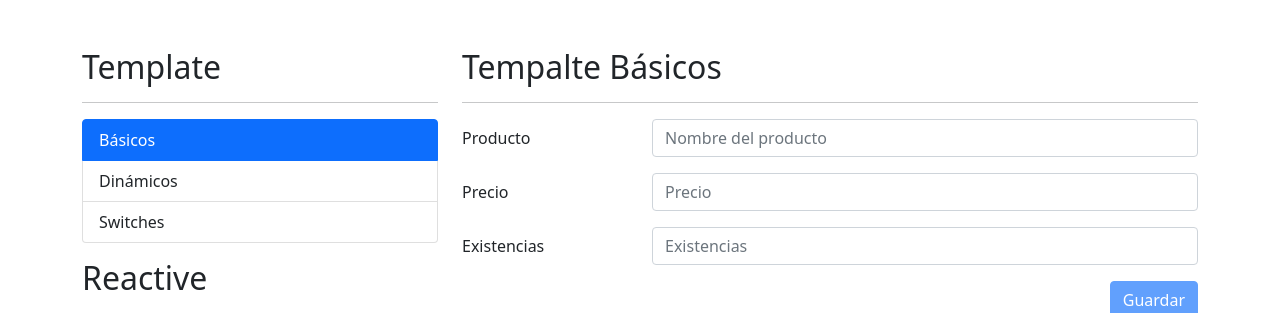
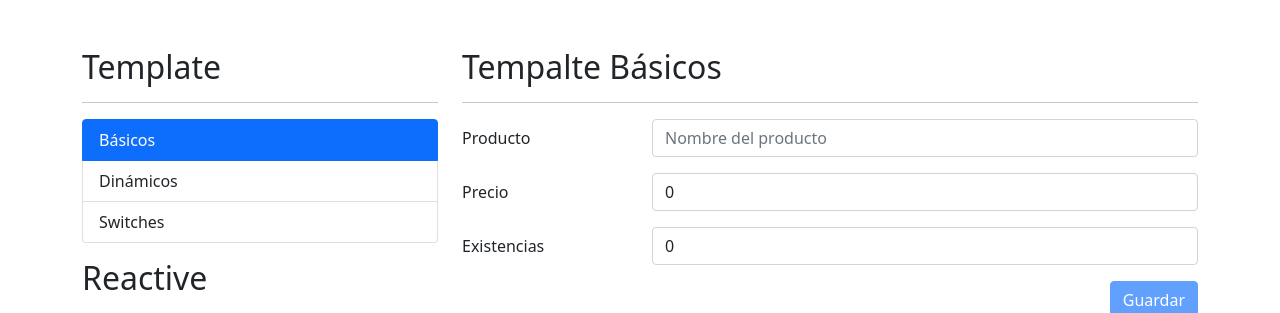
Before and after one commit to ElLuchoMan/FormulariosApp, an Angular app: page /template/basicos in a window 1280 px wide. Shown: the top 313 px of the page. Built offline with nearby package versions, Linux system fonts and the light colour scheme.

Commit message:
Básicos por Template, terminados

```diff
--- a/src/app/template/basicos/basicos.component.html
+++ b/src/app/template/basicos/basicos.component.html
@@ -6,7 +6,7 @@
             <!-- Producto -->
             <div class="mb-3 row">
                 <label class="col-sm-3 col-form-label">Producto</label>
-                <div class="col-sm-9"> <input type="text" class="form-control" ngModel name="producto" required
+                <div class="col-sm-9"> <input type="text" class="form-control" [ngModel]="initForm.producto" name="producto" required
                         placeholder="Nombre del producto" minlength="3">
                     <span *ngIf="nombreValido()" class="form-text text-danger">Debe ser de 3
                         letras</span>
@@ -15,7 +15,7 @@
             <!-- Precio -->
             <div class="mb-3 row">
                 <label class="col-sm-3 col-form-label">Precio</label>
-                <div class="col-sm-9"> <input type="number" class="form-control" ngModel name="precio" required
+                <div class="col-sm-9"> <input type="number" class="form-control" [ngModel]="initForm.precio" name="precio" required
                         placeholder="Precio" min="0">
                     <span *ngIf="precioValido()" class="form-text text-danger">Debe ser mayor o igual a 0</span>
                 </div>
@@ -23,8 +23,8 @@
             <!-- Existencias -->
             <div class="mb-3 row">
                 <label class="col-sm-3 col-form-label">Existencias</label>
-                <div class="col-sm-9"> <input type="number" class="form-control" ngModel name="existencias" required
-                        placeholder="Existencias" customMin [minimo]="0"></div>
+                <div class="col-sm-9"> <input type="number" class="form-control" [ngModel]="initForm.existencias" name="existencias" required
+                        placeholder="Existencias" customMin [minimo]="0" ></div>
             </div>
             <div class="row">
                 <div class="col">
--- a/src/app/template/basicos/basicos.component.ts
+++ b/src/app/template/basicos/basicos.component.ts
@@ -9,9 +9,18 @@ import { NgForm } from '@angular/forms';
 })
 export class BasicosComponent {
   @ViewChild('miFormulario') miFormulario !: NgForm;
+  initForm={
+    producto: '',
+    precio: 0,
+    existencias: 0
+  }
 
   guardar() {
     console.log(this.miFormulario.value);
+    console.log('Posteo correcto');
+    this.miFormulario.resetForm({
+      precio:0, existencias:0
+    });
   }
   nombreValido(): boolean {
     return this.miFormulario?.controls.producto?.invalid && this.miFormulario?.controls.producto?.touched;
```
